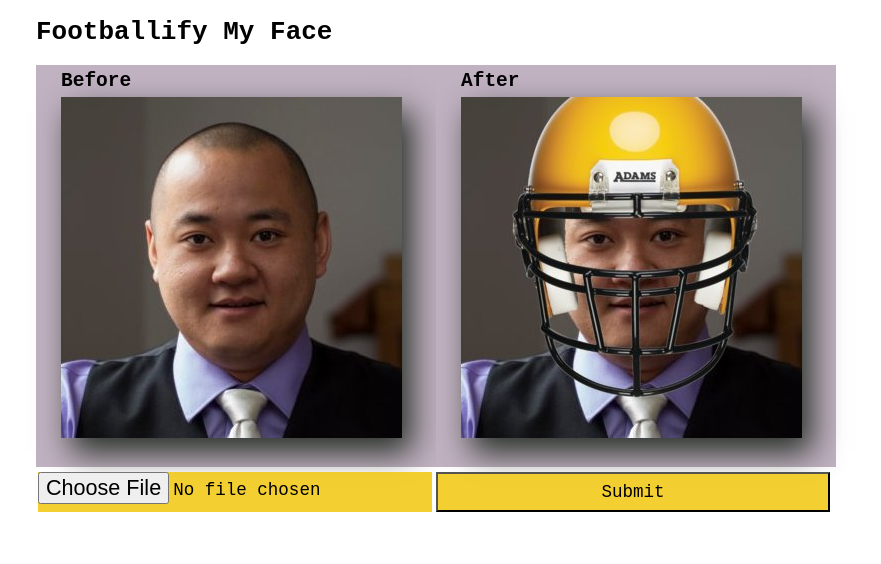
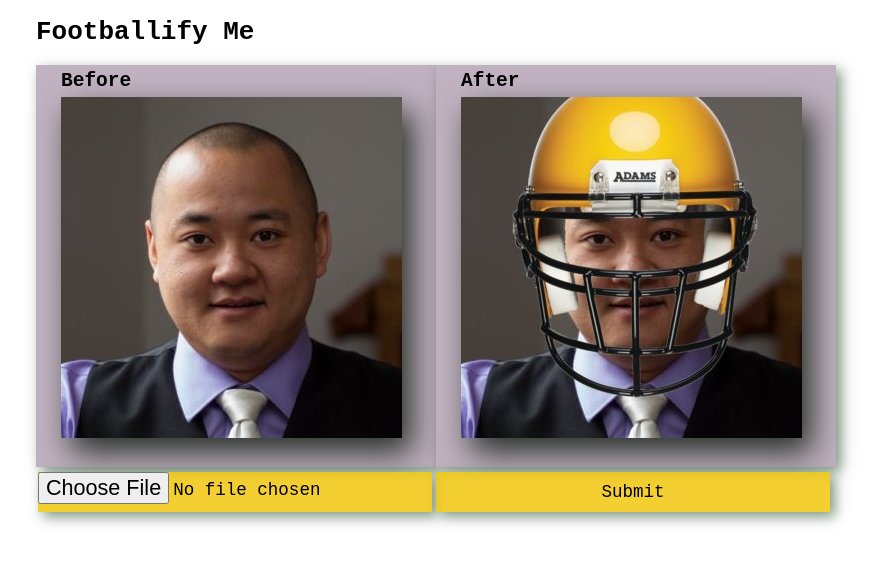
Before and after one commit to neufeldtech/football-face, a website: page html/index.html in a window 1280 px wide. Shown: the whole page, without its empty margins (204-1085 px from the left). Drawn offline with Linux system fonts and the light colour scheme.

Commit message:
css tweaks

```diff
--- a/html/assets/css/master.css
+++ b/html/assets/css/master.css
@@ -13,6 +13,8 @@ div.before, div.after {
   width: 400px;
   float: left;
   background-color: #C1B2C1;
+  box-shadow: 5px 5px 13px rgba(0, 48, 0, 0.5);
+
 }
 div.form-container {
   min-width: 480px;
@@ -34,6 +36,8 @@ form.image-upload button {
   font-size: 1.35em;
   background-color: rgba(242, 200, 20, 0.87);
   margin: 5px 2px 5px 2px;
+  box-shadow: 5px 5px 13px rgba(0, 48, 0, 0.5);
+  border: 0;
 }
 form.image-upload input[type='file']{
   width: 394px;
@@ -43,5 +47,6 @@ form.image-upload input[type='file']{
   font-size: 1.35em;
   background-color: rgba(242, 200, 20, 0.87);
   margin: 5px 2px 5px 2px;
+  box-shadow: 5px 5px 13px rgba(0, 48, 0, 0.5);
 
 }
--- a/html/index.html
+++ b/html/index.html
@@ -8,7 +8,7 @@
   </head>
   <body>
     <div id="wrapper">
-      <h1>Footballify My Face</h1>
+      <h1>Footballify Me</h1>
       <div class="before">
         <h2 class="before">Before</h2>
         <img src="/assets/img/before.jpg" alt="Before" title="Before" />
```
